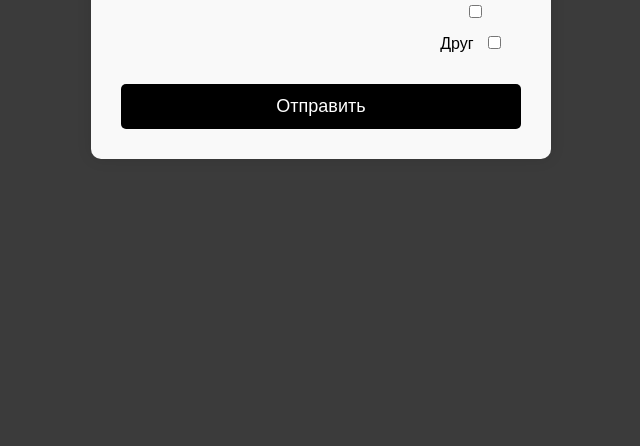
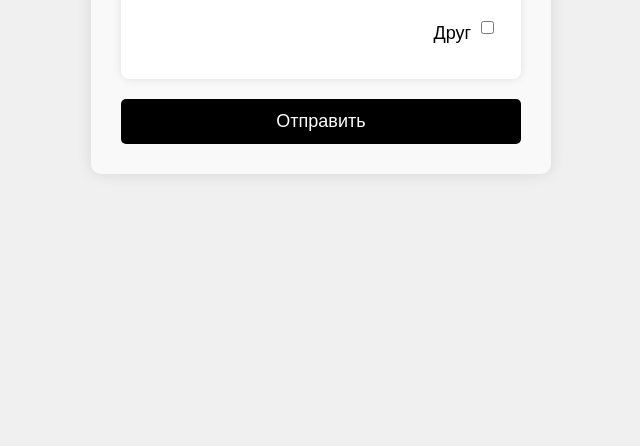
Before and after one commit to LexusQr/CheckIn, a plain HTML site: page index.html in a window 1280 px wide. Shown: the part 394-840 px from the top of the page, without its empty margins (319-959 px from the left). After the commit the page ends 800 px from the top, so only its background shows below. Drawn offline with Linux system fonts and the light colour scheme.

Commit message:
Update index.html

```diff
--- a/index.html
+++ b/index.html
@@ -6,16 +6,15 @@
     <title>Check-in Guests</title>
     <style>
         body {
-            font-family: Arial, sans-serif;
-            background-color: #3b3b3b;
-            color: #000000;
-            margin: 0;
-            padding: 20px;
             display: flex;
             justify-content: center;
             align-items: center;
             height: 100vh;
+            margin: 0;
+            font-family: Arial, sans-serif;
+            background-color: #f0f0f0;
         }
+
 
         .container {
             background-color: #f9f9f9;
@@ -81,14 +80,29 @@
         }
 
         .checkbox-group label {
-            flex: 1;
-            margin: 0;
-            font-size: 16px;
+            display: flex;
+            align-items: center;
+            justify-content: center;
+            font-size: 18px;
+            margin: 10px 0;
         }
 
         .checkbox-group input[type="checkbox"] {
             margin-left: 10px;
-            margin-right: 20px;
+        }
+
+        #guest-info {
+            text-align: center;
+            background-color: #fff;
+            padding: 20px;
+            border-radius: 8px;
+            box-shadow: 0 0 10px rgba(0, 0, 0, 0.1);
+        }
+
+        #guest-name {
+            font-size: 24px;
+            margin-bottom: 20px;
+            font-weight: bold;
         }
 
         @media (max-width: 600px) {
@@ -113,8 +127,9 @@
         <h1>Добро пожаловать!</h1>
         <div id="guest-info" class="checkbox-group">
             <p id="guest-name"></p>
-            <div>
+            <div class="fff">
                 <label>
+                    Гость
                     <input type="checkbox" id="guest-checkbox">
                 </label>
                 <label>
```
